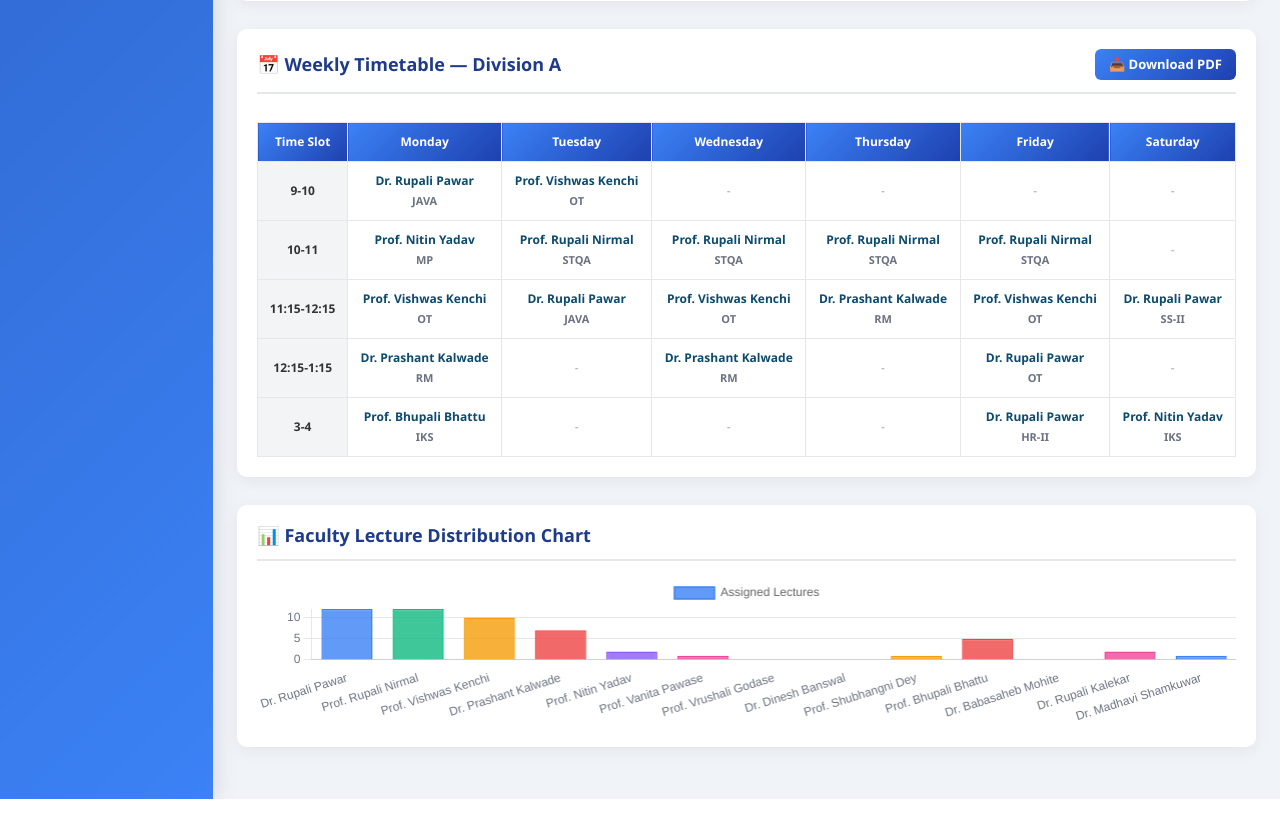
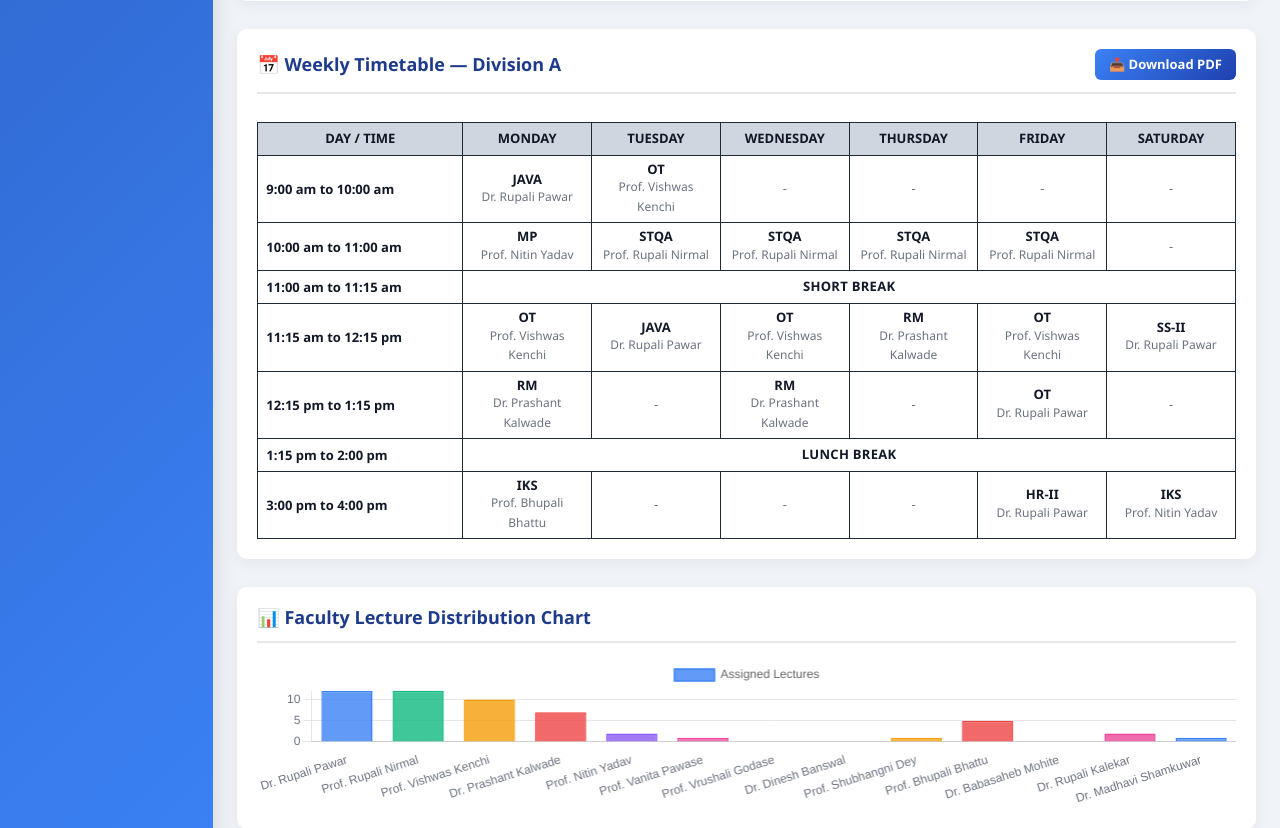
Before and after one commit to Pradip9186/Faculty-Workload-Lecture-Allocation-System, a Django app: page / in a window 1280 px wide. Shown: the part 2435-3263 px from the top of the page. Before the commit the page ends 3234 px from the top, so only its background shows below. Run offline with Django 5.2, Linux system fonts and the light colour scheme; a user stored in the database is signed in; data comes from the database, SQL or seed files in the repository; both versions use the stored data as it was after the commit; some libraries are stand-ins or nearby versions.

Commit message:
Add faculty assigned-lectures admin view and align timetable/PDF grid

```diff
--- a/faculty_system/templates/dashboard.html
+++ b/faculty_system/templates/dashboard.html
@@ -187,46 +187,76 @@
     width: 100%;
     border-collapse: collapse;
     margin-top: 12px;
+    table-layout: fixed;
   }
 
   .timetable-grid th,
   .timetable-grid td {
-    border: 1px solid #e5e7eb;
-    padding: 10px;
+    border: 1px solid #1f2937;
+    padding: 6px 8px;
     text-align: center;
-    font-size: 12px;
+    font-size: 13px;
+    vertical-align: middle;
+    overflow-wrap: anywhere;
+    word-break: break-word;
+  }
+
+  .timetable-grid th:first-child,
+  .timetable-grid td:first-child {
+    width: 205px;
   }
 
   .timetable-grid th {
-    background: linear-gradient(135deg, #3b82f6, #1e40af);
-    color: white;
+    background: #cfd6df;
+    color: #111827;
     font-weight: 700;
+    text-transform: uppercase;
   }
 
-  .timetable-grid td {
-    background: white;
+  .timetable-time-cell {
+    background: #ffffff;
+    color: #111827;
+    font-weight: 700;
+    text-align: left !important;
+    white-space: normal;
+    line-height: 1.25;
   }
 
   .timetable-cell-empty {
-    background: #f9fafb;
-    color: #9ca3af;
+    background: #ffffff;
+    color: #6b7280;
   }
 
   .timetable-cell-filled {
-    background: #dbeafe;
-    font-weight: 600;
-    color: #0c4a6e;
+    background: #ffffff;
+    color: #111827;
+  }
+
+  .timetable-subject {
+    font-weight: 700;
+    color: #111827;
+    display: block;
+    line-height: 1.2;
+    overflow-wrap: anywhere;
+    word-break: break-word;
   }
 
   .timetable-faculty {
-    font-weight: 700;
-    display: block;
-    margin-bottom: 2px;
+    font-size: 12px;
+    color: #6b7280;
+    font-weight: 500;
+    line-height: 1.2;
+    overflow-wrap: anywhere;
+    word-break: break-word;
   }
 
-  .timetable-subject {
-    font-size: 11px;
-    color: #6b7280;
+  .timetable-break-cell {
+    background: #ffffff;
+    font-weight: 700;
+    text-transform: uppercase;
+    letter-spacing: 0.3px;
+    color: #111827;
+    vertical-align: middle;
   }
 
   /* ===== BUTTON STYLING ===== */
@@ -409,25 +439,26 @@
     <table class="timetable-grid">
       <thead>
         <tr>
-          <th>Time Slot</th>
+          <th>Day / Time</th>
           {% for day in days %}
             <th>{{ day }}</th>
           {% endfor %}
         </tr>
       </thead>
       <tbody>
-        {% for slot in slots %}
+        {% for row in timetable_rows %}
           <tr>
-            <td style="font-weight: 700; background: #f3f4f6;">{{ slot }}</td>
+            <td class="timetable-time-cell">{{ row.label }}</td>
+            {% if row.type == 'lecture' %}
               {% for day in days %}
-              {% with cell=timetable|get_item:day|get_item:slot %}
+                {% with cell=timetable|get_item:row.key|get_item:day %}
                   <td class="{% if cell %}timetable-cell-filled{% else %}timetable-cell-empty{% endif %}">
                     {% if cell %}
+                      <span class="timetable-subject">
+                        {% if cell.subject %}{{ cell.subject.subject_name }}{% else %}-{% endif %}
+                      </span>
                       <span class="timetable-faculty">
                         {% if cell.faculty %}{{ cell.faculty.name }}{% else %}-{% endif %}
-                    </span>
-                    <span class="timetable-subject">
-                      {% if cell.subject %}{{ cell.subject.subject_name }}{% else %}-{% endif %}
                       </span>
                     {% else %}
                       -
@@ -435,6 +466,15 @@
                   </td>
                 {% endwith %}
               {% endfor %}
+            {% else %}
+              <td colspan="{{ days|length }}" class="timetable-break-cell">
+                {% if row.type == 'short_break' %}
+                  SHORT BREAK
+                {% else %}
+                  LUNCH BREAK
+                {% endif %}
+              </td>
+            {% endif %}
           </tr>
         {% endfor %}
       </tbody>
--- a/faculty_system/workload/views.py
+++ b/faculty_system/workload/views.py
@@ -1,5 +1,5 @@
 from django.shortcuts import render, redirect
-from .models import Faculty, Subject, Lecture
+from .models import Faculty, Subject, Lecture, TIME_CHOICES, DAY_CHOICES
 from django.db.models import Count
 
 # ⭐ LOGIN SYSTEM IMPORTS
@@ -185,23 +185,53 @@ def dashboard(request):
             f.status = "Normal"
 
     # ===============================
-    # ⭐ Weekly Grid Timetable Setup
+    # ⭐ Weekly Grid Timetable Setup (Image-style layout)
     # ===============================
-    days = ['Monday','Tuesday','Wednesday','Thursday','Friday','Saturday']
-    slots = ['9-10','10-11','11:15-12:15','12:15-1:15','3-4']
+    days = [day for day, _ in DAY_CHOICES]
+
+    slot_display_labels = {
+        '9-10': '9:00 am to 10:00 am',
+        '10-11': '10:00 am to 11:00 am',
+        '11:15-12:15': '11:15 am to 12:15 pm',
+        '12:15-1:15': '12:15 pm to 1:15 pm',
+        '3-4': '3:00 pm to 4:00 pm',
+    }
+
+    timetable_rows = []
+    for slot, _ in TIME_CHOICES:
+        timetable_rows.append({
+            'type': 'lecture',
+            'key': slot,
+            'label': slot_display_labels.get(slot, slot),
+        })
+
+        if slot == '10-11':
+            timetable_rows.append({
+                'type': 'short_break',
+                'key': 'short_break',
+                'label': '11:00 am to 11:15 am',
+            })
+
+        if slot == '12:15-1:15':
+            timetable_rows.append({
+                'type': 'lunch_break',
+                'key': 'lunch_break',
+                'label': '1:15 pm to 2:00 pm',
+            })
 
     timetable = {}
+    for row in timetable_rows:
+        if row['type'] != 'lecture':
+            continue
 
-    for day in days:
-        timetable[day] = {}
-        for slot in slots:
+        timetable[row['key']] = {}
+        for day in days:
             lecture = Lecture.objects.filter(
                 day=day,
-                time_slot=slot,
+                time_slot=row['key'],
                 division=selected_division
             ).first()
-
-            timetable[day][slot] = lecture
+            timetable[row['key']][day] = lecture
 
     # ===============================
     # ⭐ Chart.js Graph Data
@@ -223,7 +253,7 @@ def dashboard(request):
         'lectures': lectures,
         'faculties': faculties,
         'days': days,
-        'slots': slots,
+        'timetable_rows': timetable_rows,
         'timetable': timetable,
         'faculty_names': faculty_names,
         'lecture_counts': lecture_counts,
@@ -290,59 +320,128 @@ def download_timetable_pdf(request):
         # Add title only
         story.append(Paragraph(f"Weekly Timetable — Division {selected_division}", title_style))
 
-        # Small paragraph style for table cells
-        cell_style = ParagraphStyle('Cell', parent=styles['Normal'], fontSize=9, leading=10)
+        # Styles aligned with dashboard timetable content hierarchy
+        header_cell_style = ParagraphStyle(
+            'HeaderCell',
+            parent=styles['Normal'],
+            fontSize=10,
+            leading=12,
+            alignment=1,
+            fontName='Helvetica-Bold',
+            textColor=colors.HexColor('#111827'),
+        )
+        time_cell_style = ParagraphStyle(
+            'TimeCell',
+            parent=styles['Normal'],
+            fontSize=9.5,
+            leading=11,
+            alignment=0,
+            fontName='Helvetica-Bold',
+            textColor=colors.HexColor('#111827'),
+        )
+        lecture_cell_style = ParagraphStyle(
+            'LectureCell',
+            parent=styles['Normal'],
+            fontSize=9,
+            leading=11,
+            alignment=1,
+            fontName='Helvetica',
+            textColor=colors.HexColor('#111827'),
+            wordWrap='CJK',
+        )
+        break_cell_style = ParagraphStyle(
+            'BreakCell',
+            parent=styles['Normal'],
+            fontSize=11,
+            leading=13,
+            alignment=1,
+            fontName='Helvetica-Bold',
+            textColor=colors.HexColor('#111827'),
+        )
 
-        # Build weekly grid timetable
-        days = ['Monday', 'Tuesday', 'Wednesday', 'Thursday', 'Friday', 'Saturday']
-        slots = ['9-10', '10-11', '11:15-12:15', '12:15-1:15', '3-4']
+        # Build same structure as dashboard (day columns, time rows, merged break rows)
+        days = [day for day, _ in DAY_CHOICES]
+        slot_display_labels = {
+            '9-10': '9:00 am to 10:00 am',
+            '10-11': '10:00 am to 11:00 am',
+            '11:15-12:15': '11:15 am to 12:15 pm',
+            '12:15-1:15': '12:15 pm to 1:15 pm',
+            '3-4': '3:00 pm to 4:00 pm',
+        }
 
-        # Create grid data
-        grid_header = [Paragraph('Time Slot', cell_style)] + [Paragraph(d, cell_style) for d in days]
-        grid_data = [grid_header]
+        timetable_rows = []
+        for slot, _ in TIME_CHOICES:
+            timetable_rows.append({
+                'type': 'lecture',
+                'key': slot,
+                'label': slot_display_labels.get(slot, slot),
+            })
+            if slot == '10-11':
+                timetable_rows.append({
+                    'type': 'short_break',
+                    'label': 'SHORT BREAK',
+                })
+            if slot == '12:15-1:15':
+                timetable_rows.append({
+                    'type': 'lunch_break',
+                    'label': 'LUNCH BREAK',
+                })
 
-        for slot in slots:
-            row = [Paragraph(slot, cell_style)]
-            for day in days:
-                lec = Lecture.objects.filter(
-                    day=day,
-                    time_slot=slot,
-                    division=selected_division
-                ).select_related('faculty', 'subject').first()
+        division_lectures = Lecture.objects.filter(division=selected_division).select_related('faculty', 'subject')
+        lecture_map = {(lec.time_slot, lec.day): lec for lec in division_lectures}
 
-                if lec:
-                    faculty_name = lec.faculty.name if lec.faculty else '-'
-                    subject_name = lec.subject.subject_name if lec.subject else '-'
-                    cell_text = f"<b>{faculty_name}</b><br/><font size=8>{subject_name}</font>"
-                    cell = Paragraph(cell_text, cell_style)
-                else:
-                    cell = Paragraph('', cell_style)
-                row.append(cell)
-            grid_data.append(row)
+        grid_data = [[Paragraph('DAY / TIME', header_cell_style)] + [Paragraph(day.upper(), header_cell_style) for day in days]]
+        break_row_indices = []
 
-        # Set column widths - landscape gives more space
-        grid_col_widths = [1.0*inch] + [1.5*inch] * len(days)
+        for row in timetable_rows:
+            if row['type'] == 'lecture':
+                table_row = [Paragraph(row['label'], time_cell_style)]
+                for day in days:
+                    lec = lecture_map.get((row['key'], day))
+                    if lec:
+                        subject_name = lec.subject.subject_name if lec.subject else '-'
+                        faculty_name = lec.faculty.name if lec.faculty else '-'
+                        cell_text = f"<b>{subject_name}</b><br/><font size='8' color='#6b7280'>{faculty_name}</font>"
+                    else:
+                        cell_text = "-"
+                    table_row.append(Paragraph(cell_text, lecture_cell_style))
+                grid_data.append(table_row)
+            else:
+                row_index = len(grid_data)
+                break_row_indices.append(row_index)
+                grid_data.append([
+                    Paragraph('11:00 am to 11:15 am' if row['type'] == 'short_break' else '1:15 pm to 2:00 pm', time_cell_style),
+                    Paragraph(row['label'], break_cell_style),
+                ] + [''] * (len(days) - 1))
+
+        # Set column widths to keep all text inside cells like dashboard
+        first_col_width = 1.45 * inch
+        day_col_width = ((landscape(letter)[0] - (0.4 * inch * 2)) - first_col_width) / len(days)
+        grid_col_widths = [first_col_width] + [day_col_width] * len(days)
+
         grid_table = Table(grid_data, colWidths=grid_col_widths)
 
-        # Style the grid table: keep it simple / ERP-like (no colored headers)
-        grid_table.setStyle(TableStyle([
-            ('BACKGROUND', (0, 0), (-1, 0), colors.white),
-            # Header text should be blue to match dashboard PDF requirement
-            ('TEXTCOLOR', (0, 0), (-1, 0), colors.HexColor('#1e3a8a')),
+        table_style = [
+            ('BACKGROUND', (0, 0), (-1, 0), colors.HexColor('#cfd6df')),
             ('FONTNAME', (0, 0), (-1, 0), 'Helvetica-Bold'),
-            ('FONTSIZE', (0, 0), (-1, 0), 10),
             ('ALIGN', (0, 0), (-1, 0), 'CENTER'),
-            ('ALIGN', (0, 1), (0, -1), 'CENTER'),
-            ('ALIGN', (1, 1), (-1, -1), 'LEFT'),
-            ('VALIGN', (0, 0), (-1, -1), 'TOP'),
-            # use a subtle row background only for readability
-            ('ROWBACKGROUNDS', (0, 1), (-1, -1), [colors.white, colors.HexColor('#ffffff')]),
-            ('GRID', (0, 0), (-1, -1), 0.5, colors.HexColor('#d1d5db')),
-            ('LEFTPADDING', (1, 1), (-1, -1), 6),
-            ('RIGHTPADDING', (1, 1), (-1, -1), 6),
-            ('TOPPADDING', (1, 1), (-1, -1), 6),
-            ('BOTTOMPADDING', (1, 1), (-1, -1), 6),
-        ]))
+            ('VALIGN', (0, 0), (-1, -1), 'MIDDLE'),
+            ('ALIGN', (0, 1), (0, -1), 'LEFT'),
+            ('ALIGN', (1, 1), (-1, -1), 'CENTER'),
+            ('GRID', (0, 0), (-1, -1), 0.8, colors.HexColor('#1f2937')),
+            ('LEFTPADDING', (0, 0), (-1, -1), 6),
+            ('RIGHTPADDING', (0, 0), (-1, -1), 6),
+            ('TOPPADDING', (0, 0), (-1, -1), 6),
+            ('BOTTOMPADDING', (0, 0), (-1, -1), 6),
+        ]
+
+        for row_index in break_row_indices:
+            table_style.extend([
+                ('SPAN', (1, row_index), (-1, row_index)),
+                ('ALIGN', (1, row_index), (-1, row_index), 'CENTER'),
+            ])
+
+        grid_table.setStyle(TableStyle(table_style))
         grid_table.repeatRows = 1
 
         story.append(grid_table)
```
Also changed, not shown: faculty_system/templates/admin/workload/faculty/assigned_lectures.html (added, +45 -0 lines), faculty_system/templates/admin/workload/faculty/change_form.html (added, +10 -0 lines), faculty_system/workload/admin.py (+43 -1 lines), faculty_system/db.sqlite3. Lines whose indentation alone changed are shown as unchanged.
